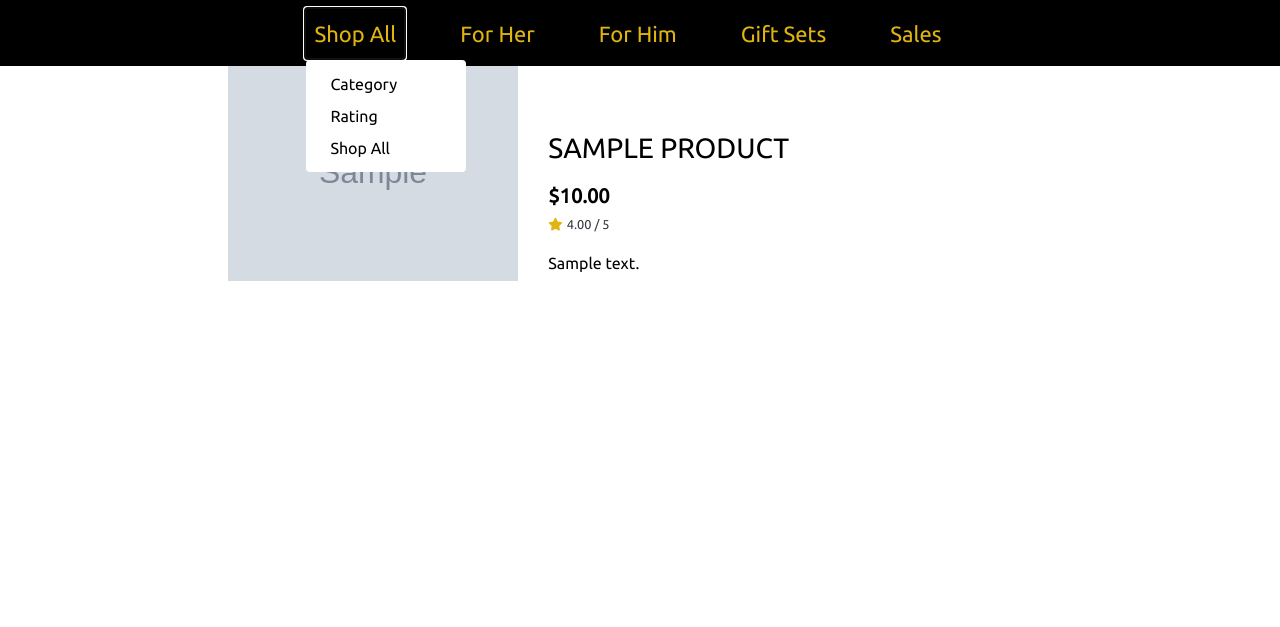
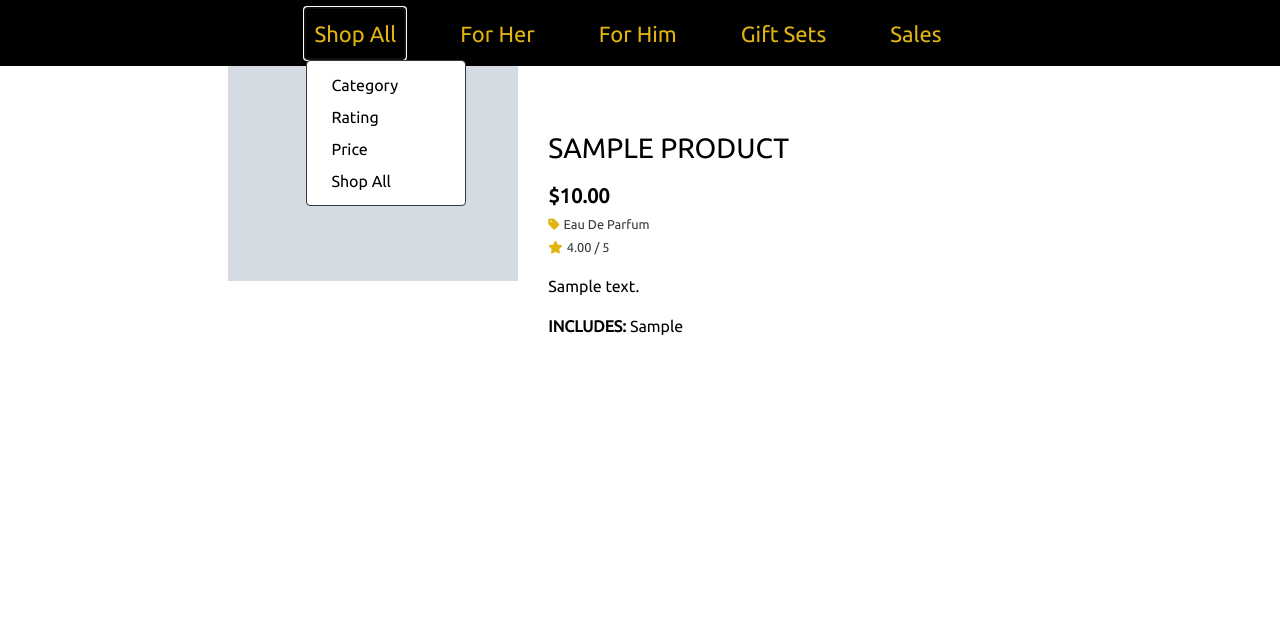
Before and after one commit to Code-Institute-Submissions/Indrakens-sensation-perfume-, a Django app: page /products/1 in a window 1280 px wide, after a click on "Shop All". Shown: the part 173-800 px from the top of the page. Run offline with Django 3.2, Linux system fonts and the light colour scheme; data comes from the database, SQL or seed files in the repository; tables that the repository leaves empty hold one stand-in row (values such as "Sample post"); grey boxes marked "Sample" are stand-in pictures; some libraries are stand-ins or nearby versions.

Commit message:
Added include model in products

```diff
--- a/products/fixtures/categories.json
+++ b/products/fixtures/categories.json
@@ -1 +1 @@
-[{"pk": 1, "model": "products.category", "fields": {"name": "perfum_for_her", "friendly_name": "Eau De Perfum"}}, {"pk": 2, "model": "products.category", "fields": {"name": "eau_de_toilette_her", "friendly_name": "Eau De Toilette"}}, {"pk": 3, "model": "products.category", "fields": {"name": "perfum_for_him", "friendly_name": "Eau De Perfum"}}, {"pk": 4, "model": "products.category", "fields": {"name": "eau_de_toilette_him", "friendly_name": "Eau De Toilette"}}, {"pk": 5, "model": "products.category", "fields": {"name": "gift_set_her", "friendly_name": "Gift Sets For Her"}}, {"pk": 6, "model": "products.category", "fields": {"name": "gift_set_him", "friendly_name": "Gift Sets For Him"}}, {"pk": 7, "model": "products.category", "fields": {"name": "her_sales", "friendly_name": "For Her"}}, {"pk": 7, "model": "products.category", "fields": {"name": "gift_set_her_sales", "friendly_name": "Gift Sets For Her"}}, {"pk": 7, "model": "products.category", "fields": {"name": "him_sales", "friendly_name": "For Him"}}, {"pk": 7, "model": "products.category", "fields": {"name": "gift_set_him_sales", "friendly_name": "Gift Sets For Him"}}]
+[{"pk": 1, "model": "products.category", "fields": {"name": "perfum_for_her", "friendly_name": "Eau De Parfum"}}, {"pk": 2, "model": "products.category", "fields": {"name": "eau_de_toilette_her", "friendly_name": "Eau De Toilette"}}, {"pk": 3, "model": "products.category", "fields": {"name": "perfum_for_him", "friendly_name": "Eau De Parfum"}}, {"pk": 4, "model": "products.category", "fields": {"name": "eau_de_toilette_him", "friendly_name": "Eau De Toilette"}}, {"pk": 5, "model": "products.category", "fields": {"name": "gift_set_her", "friendly_name": "Women's Gift Set"}}, {"pk": 6, "model": "products.category", "fields": {"name": "gift_set_him", "friendly_name": "Men's Gift Set"}}, {"pk": 7, "model": "products.category", "fields": {"name": "her_sales", "friendly_name": "Women's Sales"}}, {"pk": 7, "model": "products.category", "fields": {"name": "gift_set_her_sales", "friendly_name": "Women's Gift Set Sales"}}, {"pk": 7, "model": "products.category", "fields": {"name": "him_sales", "friendly_name": "Men's Sales"}}, {"pk": 7, "model": "products.category", "fields": {"name": "gift_set_him_sales", "friendly_name": "Men's Gift Set Sale"}}]
--- a/products/models.py
+++ b/products/models.py
@@ -21,6 +21,7 @@ class Product(models.Model):
     sku = models.CharField(max_length=254, null=True, blank=True)
     name = models.CharField(max_length=254)
     description = models.TextField()
+    include = models.CharField(max_length=254, null=True, blank=True)
     price = models.DecimalField(max_digits=6, decimal_places=2)
     rating = models.DecimalField(max_digits=6, decimal_places=2, null=True, blank=True)
     image_url = models.URLField(max_length=1024, null=True, blank=True)
--- a/products/templates/products/product_detail.html
+++ b/products/templates/products/product_detail.html
@@ -32,12 +32,24 @@
                 <div class="product-details-container mb-5 mt-5">
                     <p class="mb-3 text-uppercase h3">{{ product.name }}</p>
                     <p class="lead mb-0 text-left font-weight-bold">${{ product.price }}</p>
+                    <!-- product category -->
+                    {% if product.category %}
+                    <p class="small mt-1 mb-0">
+                        <a class="text-dark" href="{% url 'products' %}?category={{ product.category.name }}">
+                            <i class="fas fa-tag mr-1" style="color: #E0B411;"></i>{{ product.category.friendly_name }}
+                        </a>
+                    </p>
+                    {% endif %}
+                    <!-- product rating -->
                     {% if product.rating %}
                         <small class="text-dark"><i class="fas fa-star mr-1" style="color: #E0B411;"></i>{{ product.rating }} / 5</small>
                     {% else %}
                         <small class="text-muted">No Rating</small>
                     {% endif %}
                     <p class="mt-3">{{ product.description }}</p>
+                    {% if product.include %}
+                    <p class="mt-3"><span class="includes text-uppercase">Includes: </span>{{ product.include }}</p>
+                    {% endif %}
                 </div>
             </div>
         </div>
--- a/products/views.py
+++ b/products/views.py
@@ -10,8 +10,23 @@ def all_products(request):
     products = Product.objects.all()
     query = None
     categories = None
+    sort = None
+    direction = None
 
     if request.GET:
+        if 'sort' in request.GET:
+            sortkey = request.GET['sort']
+            sort = sortkey
+            if sortkey == 'name':
+                sortkey = 'lower_name'
+                products = products.annotate(lower_name=Lower('name'))
+
+            if 'direction' in request.GET:
+                direction = request.GET['direction']
+                if direction == 'desc':
+                    sortkey = f'-{sortkey}'
+            products = products.order_by(sortkey)
+
         if 'category' in request.GET:
             categories = request.GET['category'].split(',')
             products = products.filter(category__name__in=categories)
@@ -26,10 +41,13 @@ def all_products(request):
             queries = Q(name__icontains=query) | Q(description__icontains=query)
             products = products.filter(queries)
 
+    current_sorting = f'{sort}_{direction}'
+
     context = {
         'products': products,
         'search_term': query,
         'current_categories': categories,
+        'current_sorting': current_sorting,
     }
 
     return render(request, 'products/products.html', context)
--- a/static/css/base.css
+++ b/static/css/base.css
@@ -124,6 +124,10 @@ hr{
     border-top: 1px solid #000 !important;
 }
 
+.includes{
+    font-weight: bold;
+}
+
 /* -------------------------------- Media Queries */
 
 @media (min-width: 1200px) {
--- a/templates/includes/main-nav.html
+++ b/templates/includes/main-nav.html
@@ -5,9 +5,10 @@
             <a class="fst-normal nav-link text-black mr-5" href="#" id="all-items-link" data-toggle="dropdown" aria-haspopup="true" aria-expanded="false">
                 Shop All
             </a>
-            <div class="dropdown-menu border-0" aria-labelledby="all-items-link">
-                <a href="#" class="dropdown-item ">Category</a>
-                <a href="#" class="dropdown-item ">Rating</a>
+            <div class="dropdown-menu border border-dark" aria-labelledby="all-items-link">
+                <a href="{% url 'products' %}?sort=category&direction=asc" class="dropdown-item ">Category</a>
+                <a href="{% url 'products' %}?sort=rating&direction=desc" class="dropdown-item ">Rating</a>
+                <a href="{% url 'products' %}?sort=price&direction=asc" class="dropdown-item">Price</a>
                 <a href="{% url 'products' %}" class="dropdown-item">Shop All</a>
             </div>
         </li>
@@ -16,7 +17,7 @@
             <a class="fst-normal nav-link text-black mr-5" href="#" id="her-link" data-toggle="dropdown" aria-haspopup="true" aria-expanded="false">
                 For Her
             </a>
-            <div class="dropdown-menu border-0" aria-labelledby="her-link">
+            <div class="dropdown-menu border border-dark" aria-labelledby="her-link">
                 <a href="{% url 'products' %}?category=perfum_for_her" class="dropdown-item">Eau De Perfum</a>
                 <a href="{% url 'products' %}?category=eau_de_toilette_her" class="dropdown-item">Eau De Toilette</a>
                 <a href="{% url 'products' %}?category=perfum_for_her,eau_de_toilette_her" class="dropdown-item">All For Her</a>
@@ -27,7 +28,7 @@
             <a class="fst-normal nav-link text-black mr-5" href="#" id="him-link" data-toggle="dropdown" aria-haspopup="true" aria-expanded="false">
                 For Him
             </a>
-            <div class="dropdown-menu border-0" aria-labelledby="him-link">
+            <div class="dropdown-menu border border-dark" aria-labelledby="him-link">
                 <a href="{% url 'products' %}?category=perfum_for_him" class="dropdown-item">Eau De Parfum</a>
                 <a href="{% url 'products' %}?category=eau_de_toilette_him" class="dropdown-item">Eau De Toilette</a>
                 <a href="{% url 'products' %}?category=perfum_for_him,eau_de_toilette_him" class="dropdown-item">All For Him</a>
@@ -38,7 +39,7 @@
             <a class="fst-normal nav-link text-black mr-5" href="#" id="gift_set-link" data-toggle="dropdown" aria-haspopup="true" aria-expanded="false">
                 Gift Sets
             </a>
-            <div class="dropdown-menu border-0" aria-labelledby="gift_set-link">
+            <div class="dropdown-menu border border-dark" aria-labelledby="gift_set-link">
                 <a href="{% url 'products' %}?category=gift_set_her" class="dropdown-item">Gift Sets For Her</a>
                 <a href="{% url 'products' %}?category=gift_set_him" class="dropdown-item">Gift Sets For Him</a>
                 <a href="{% url 'products' %}?category=gift_set_her,gift_set_him" class="dropdown-item">All Gift Sets</a>
@@ -49,7 +50,7 @@
             <a class="fst-normal nav-link text-black mr-5" href="#" id="sales-link" data-toggle="dropdown" aria-haspopup="true" aria-expanded="false">
                 Sales
             </a>
-            <div class="dropdown-menu border-0" aria-labelledby="sales-link">
+            <div class="dropdown-menu border border-dark" aria-labelledby="sales-link">
                 <a href="{% url 'products' %}?category=her_sales" class="dropdown-item">For Her</a>
                 <a href="{% url 'products' %}?category=gift_set_her_sales" class="dropdown-item">Gift Sets For Her</a>
                 <a href="{% url 'products' %}?category=him_sales" class="dropdown-item">For Him</a>
```
Also changed, not shown: products/templates/products/products.html (+9 -0 lines), products/migrations/0004_product_include.py (added).
